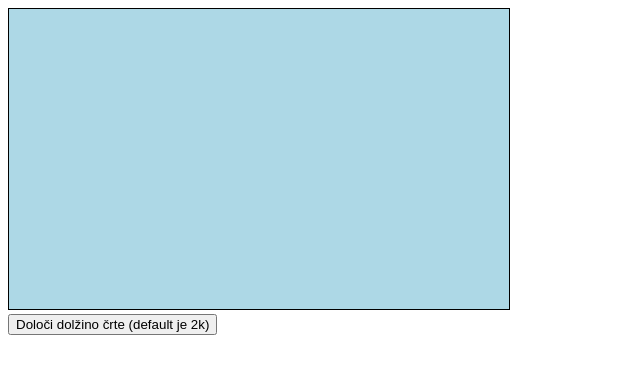
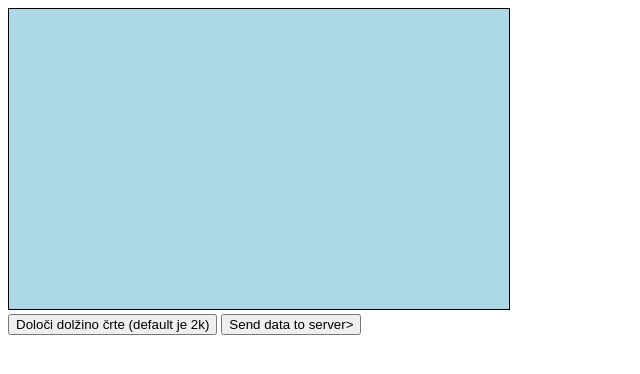
Before and after one commit to tadejstrah/lineDrawingRobot, a plain HTML site: page web/index.html in a window 1280 px wide. Shown: the whole page, without its empty margins (0-640 px from the left). Drawn offline with Linux system fonts and the light colour scheme.

```diff
--- a/web/index.html
+++ b/web/index.html
@@ -8,5 +8,6 @@
 <canvas id="myCanvas" width="500" height="300" style="border:1px solid #000000; background-color: lightblue"></canvas>
 <br>
 <button onclick="chooseLength()">Določi dolžino črte (default je 2k)</button>
+<button onclick="sendData()"> Send data to server></button>
 </body>
 </html>
--- a/web/javascript.js
+++ b/web/javascript.js
@@ -86,3 +86,8 @@ function handleMouseClick(){
   console.log(Ys)
   return
 }
+
+function sendData(){
+  console.log("tuki dodej funkcijo ki pošlje POST request RPI-ju");
+  return
+}
```
Also changed, not shown: 1 other file.
